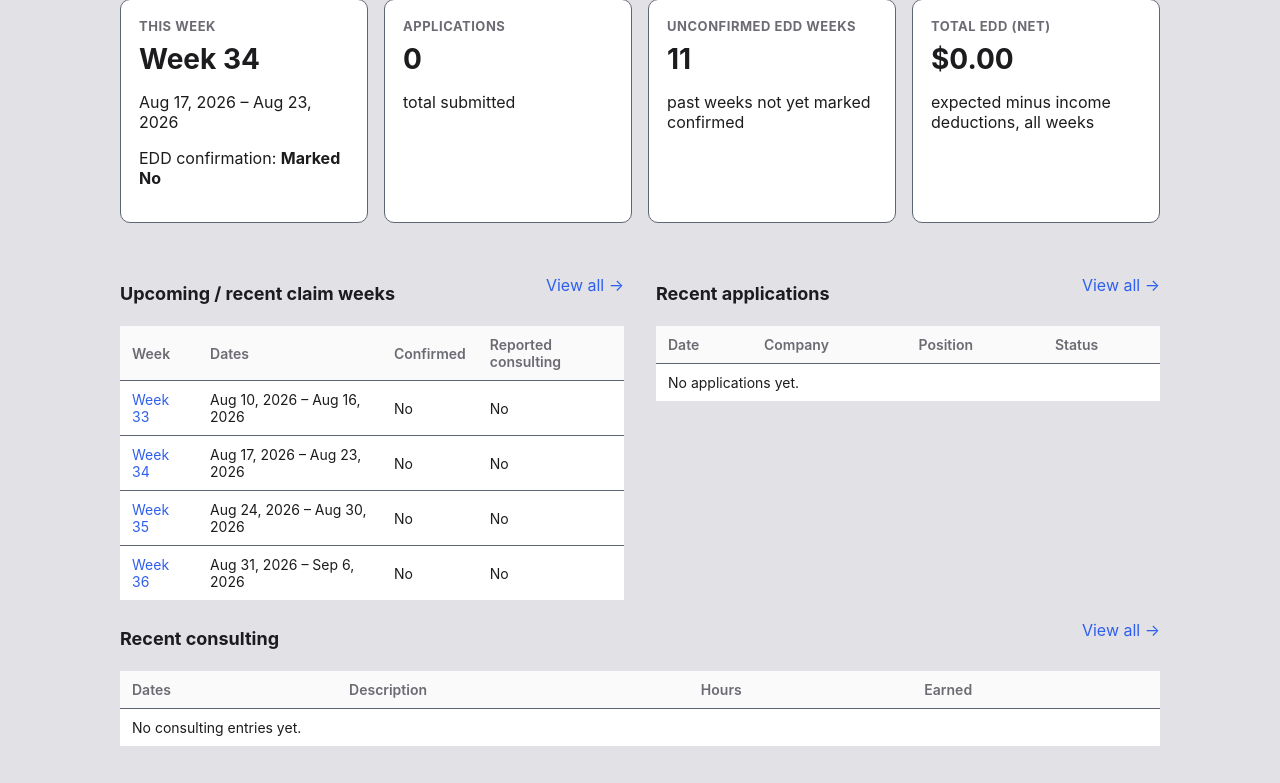
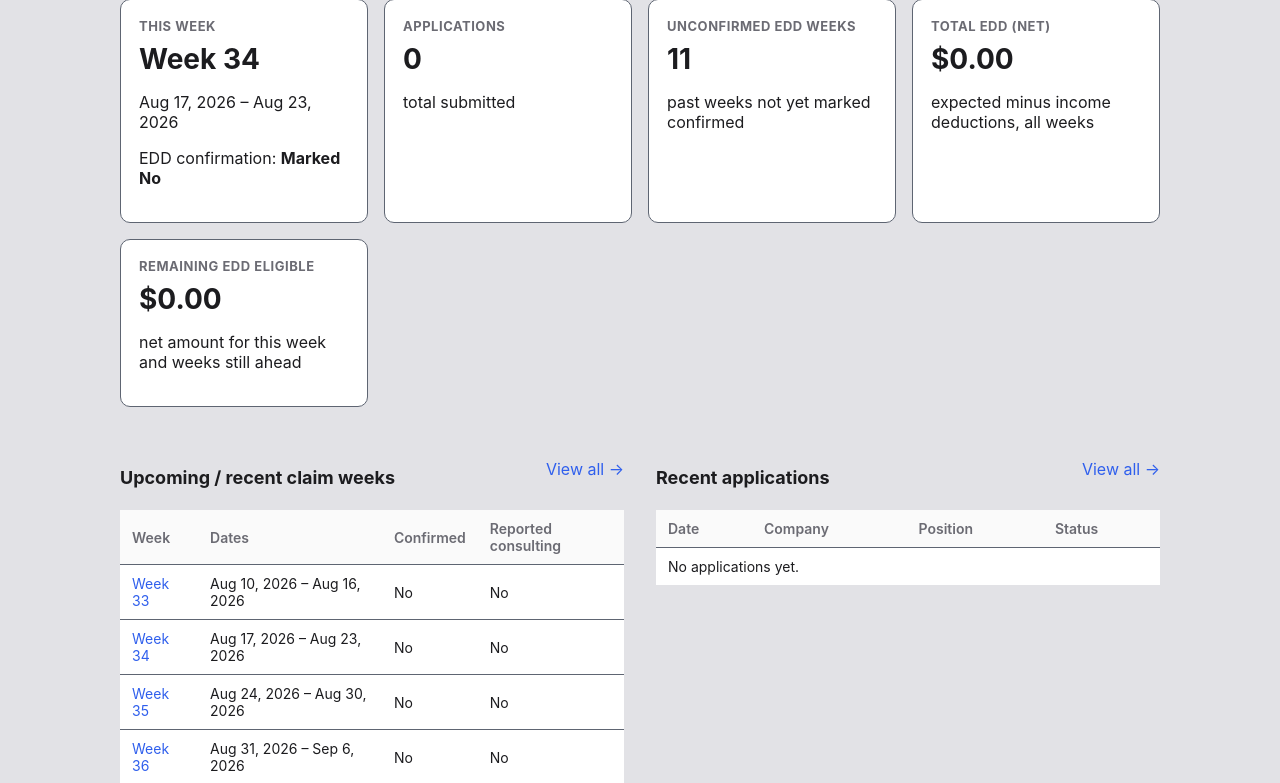
Before and after one commit to jtbrisson/jobtracker, a Flask app: page / in a window 1280 px wide. Shown: the part 121-904 px from the top of the page. Before the commit the page ends 867 px from the top, so only its background shows below. Run offline with Flask 3, Linux system fonts and the light colour scheme; the visitor is signed in with stand-in values (Sample User, id 1); data comes from the database, SQL or seed files in the repository; data that the repository does not hold is empty.

Commit message:
Add "Remaining EDD eligible" dashboard card
Sums net EDD (expected minus income deductions) across this week
and all weeks still ahead, complementing the all-time "Total EDD
(net)" card.

```diff
--- a/app/dashboard/routes.py
+++ b/app/dashboard/routes.py
@@ -32,6 +32,10 @@ def home():
         ClaimWeek.end_date < date.today(), ClaimWeek.edd_confirmation.isnot(True)
     ).count()
     total_net_edd = sum(w.net_edd_amount for w in ClaimWeek.query.all())
+    remaining_net_edd = sum(
+        w.net_edd_amount
+        for w in ClaimWeek.query.filter(ClaimWeek.end_date >= date.today()).all()
+    )
 
     return render_template(
         "dashboard.html",
@@ -42,4 +46,5 @@ def home():
         total_applications=total_applications,
         unconfirmed_weeks=unconfirmed_weeks,
         total_net_edd=total_net_edd,
+        remaining_net_edd=remaining_net_edd,
     )
--- a/app/templates/dashboard.html
+++ b/app/templates/dashboard.html
@@ -34,6 +34,12 @@
     <h3>Total EDD (net)</h3>
     <p class="big">{{ total_net_edd | money }}</p>
     <p>expected minus income deductions, all weeks</p>
+  </div>
+
+  <div class="card">
+    <h3>Remaining EDD eligible</h3>
+    <p class="big">{{ remaining_net_edd | money }}</p>
+    <p>net amount for this week and weeks still ahead</p>
   </div>
 </div>
 
```
